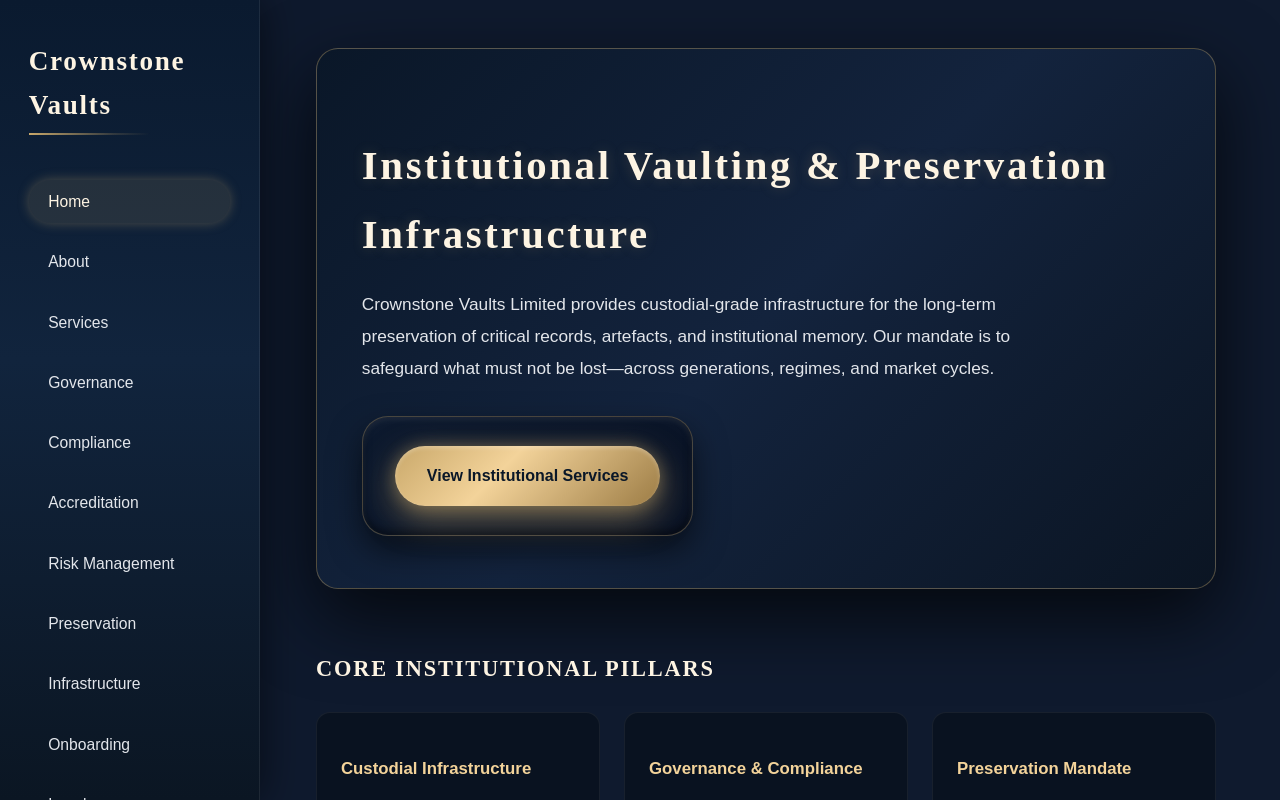
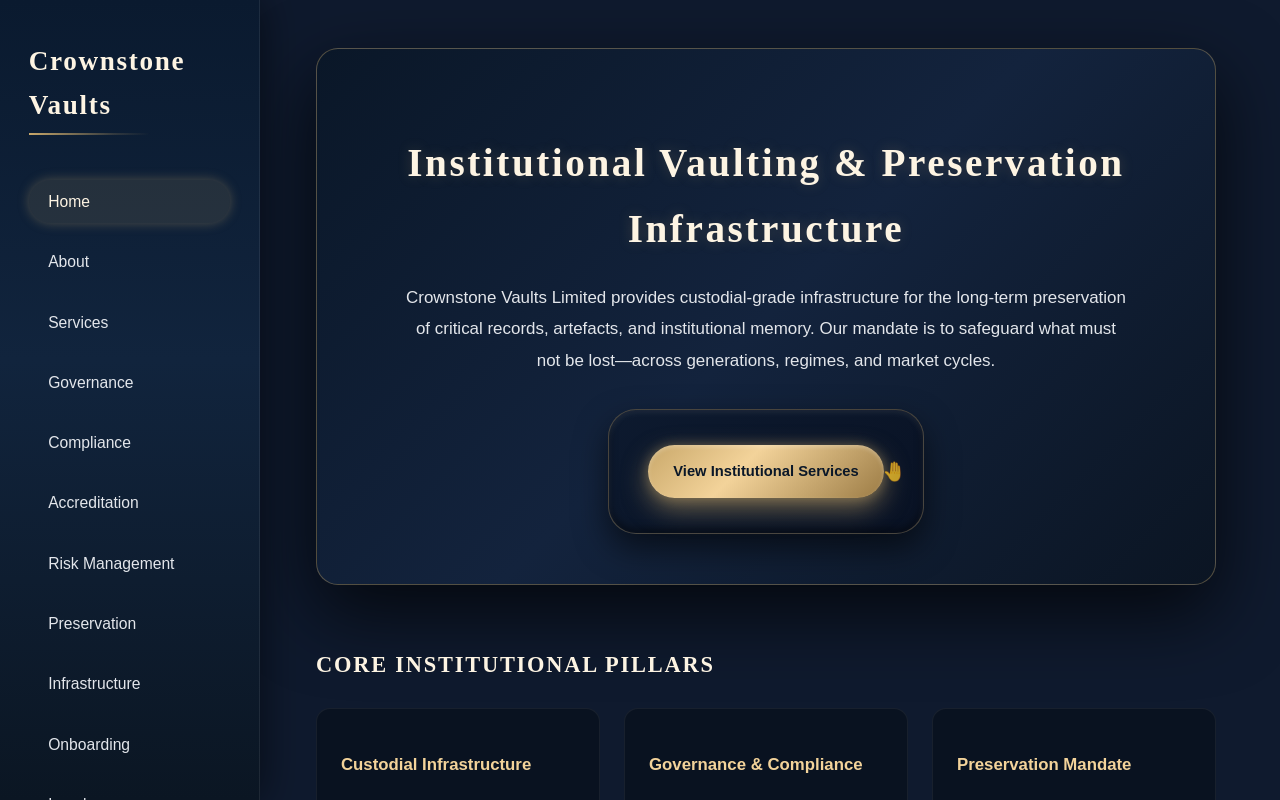
Before and after one commit to soulnlite/crownstone-vaults, a Next.js app: page / in a window 1280 px wide. Built offline with nearby package versions, Linux system fonts and the light colour scheme.

Commit message:
homepage improvement

```diff
--- a/app/page.tsx
+++ b/app/page.tsx
@@ -11,12 +11,13 @@ export default function HomePage() {
             "linear-gradient(135deg, #0A1728 0%, #13233D 50%, #0B1523 100%)",
           boxShadow: "0 28px 75px rgba(0,0,0,0.7)",
           border: "1px solid rgba(201,168,106,0.38)",
+          textAlign: "center",
         }}
       >
         <h1
           style={{
             fontFamily: "Merriweather, serif",
-            fontSize: "2.55rem",
+            fontSize: "2.45rem",
             marginBottom: "1.2rem",
             letterSpacing: "0.065em",
             color: "#FDF4E3",
@@ -28,10 +29,10 @@ export default function HomePage() {
 
         <p
           style={{
-            fontSize: "1.08rem",
+            fontSize: "1.06rem",
             lineHeight: "1.85",
             maxWidth: "720px",
-            marginBottom: "2.2rem",
+            margin: "0 auto 2.2rem auto",
           }}
         >
           Crownstone Vaults Limited provides custodial-grade infrastructure for the long-term
@@ -39,37 +40,55 @@ export default function HomePage() {
           to safeguard what must not be lost—across generations, regimes, and market cycles.
         </p>
 
-        {/* UNIFIED 3D CTA COMPONENT */}
+        {/* CENTERED LARGE PLAQUE + SMALLER 3D CTA */}
         <div
           style={{
             display: "inline-block",
-            padding: "1.8rem 2rem",
-            borderRadius: "26px",
+            padding: "2.2rem 2.4rem",
+            borderRadius: "28px",
             background: "linear-gradient(145deg, #0D1A2F, #091224)",
             border: "1px solid rgba(201,168,106,0.32)",
             boxShadow:
               "inset 0 3px 6px rgba(255,255,255,0.08), inset 0 -4px 8px rgba(0,0,0,0.45), 0 14px 32px rgba(0,0,0,0.55)",
-            transform: "translateY(-4px)",
+            transform: "translateY(-2px)",
           }}
         >
+          <div style={{ position: "relative", display: "inline-block" }}>
+            {/* PRIMARY CTA (smaller) */}
             <a
               href="/services"
               style={{
-              padding: "1.05rem 2rem",
+                padding: "0.85rem 1.6rem",
                 borderRadius: "999px",
                 background:
                   "linear-gradient(135deg, #C9A86A 0%, #F3D39A 40%, #9C7C45 100%)",
                 color: "#0A1728",
                 fontWeight: 600,
-              fontSize: "1rem",
+                fontSize: "0.92rem",
                 textDecoration: "none",
                 boxShadow:
-                "0 12px 34px rgba(201,168,106,0.55), 0 0 16px rgba(201,168,106,0.35), inset 0 2px 4px rgba(255,255,255,0.25)",
+                  "0 10px 26px rgba(201,168,106,0.55), 0 0 12px rgba(201,168,106,0.35), inset 0 2px 4px rgba(255,255,255,0.25)",
                 display: "inline-block",
               }}
             >
               View Institutional Services
             </a>
+
+            {/* OPTIONAL TINY HAND CURSOR */}
+            <div
+              style={{
+                position: "absolute",
+                right: "-22px",
+                top: "50%",
+                transform: "translateY(-50%)",
+                fontSize: "1.2rem",
+                opacity: 0.75,
+                pointerEvents: "none",
+              }}
+            >
+              🤚
+            </div>
+          </div>
         </div>
       </section>
 
```
Lines whose indentation alone changed are shown as unchanged.
